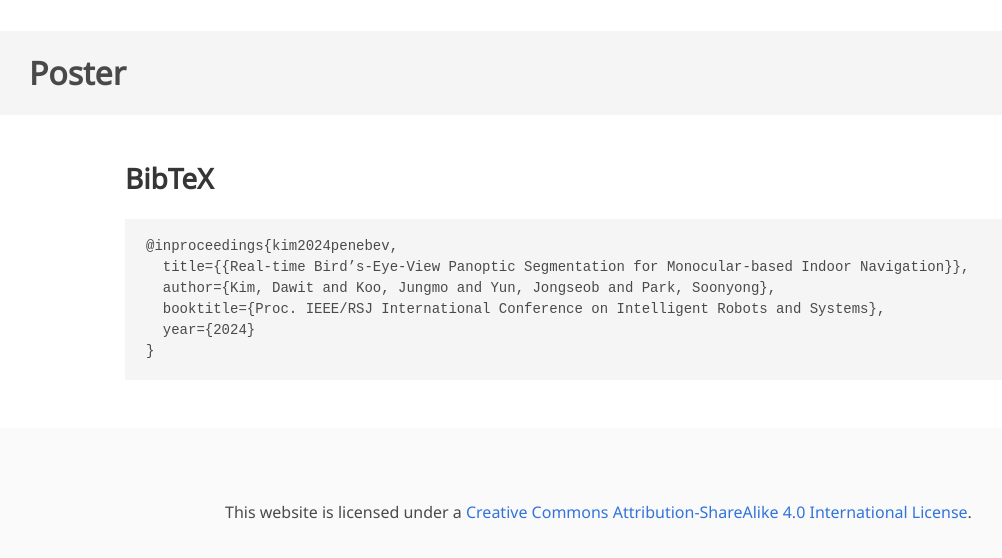
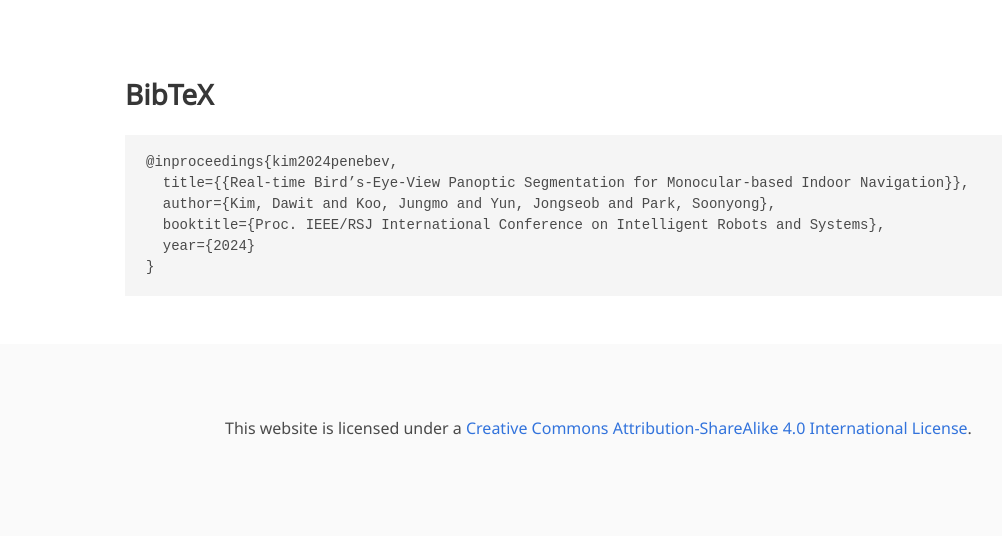
Before and after one commit to JungmoKoo/PeneBEV, a plain HTML site: page index.html in a window 1280 px wide. Shown: the part 2054-2612 px from the top of the page, without its empty margins (35-1037 px from the left). After the commit the page ends 2590 px from the top, so only its background shows below. Drawn offline with nearby package versions, Linux system fonts and the light colour scheme; grey boxes are pictures that could not be loaded; some icons are missing; a web font is replaced by a local one.

Commit message:
modified:   index.html

```diff
--- a/index.html
+++ b/index.html
@@ -289,17 +289,16 @@
 
 
   <!-- Paper poster -->
-  <section class="hero is-small is-light">
+  <!-- <section class="hero is-small is-light">
   <div class="hero-body">
     <div class="container">
       <h2 class="title">Poster</h2>
 
-      <!-- <iframe  src="static/pdfs/sample.pdf" width="100%" height="550">
-          </iframe> -->
+      <iframe  src="static/pdfs/sample.pdf" width="100%" height="550"> </iframe>
 
       </div>
     </div>
-  </section>
+  </section> -->
   <!--End paper poster -->
 
 
```
